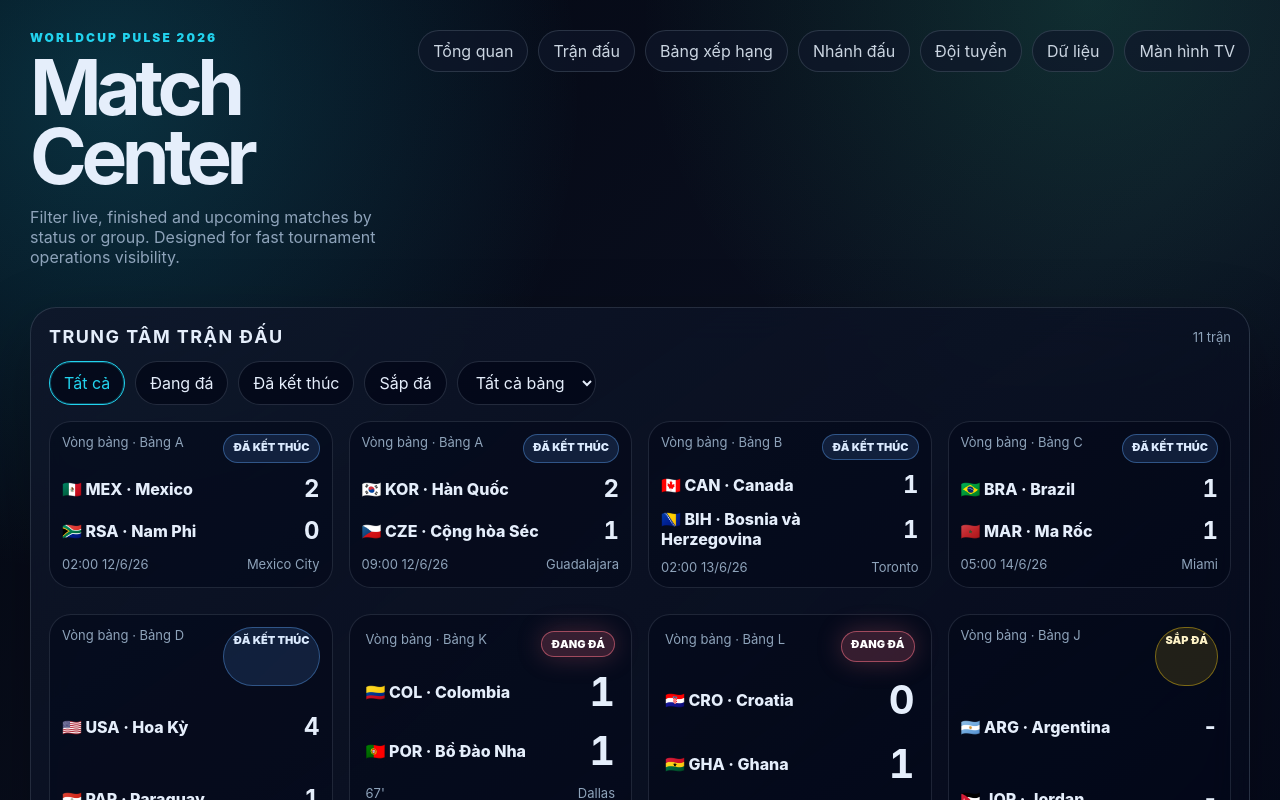
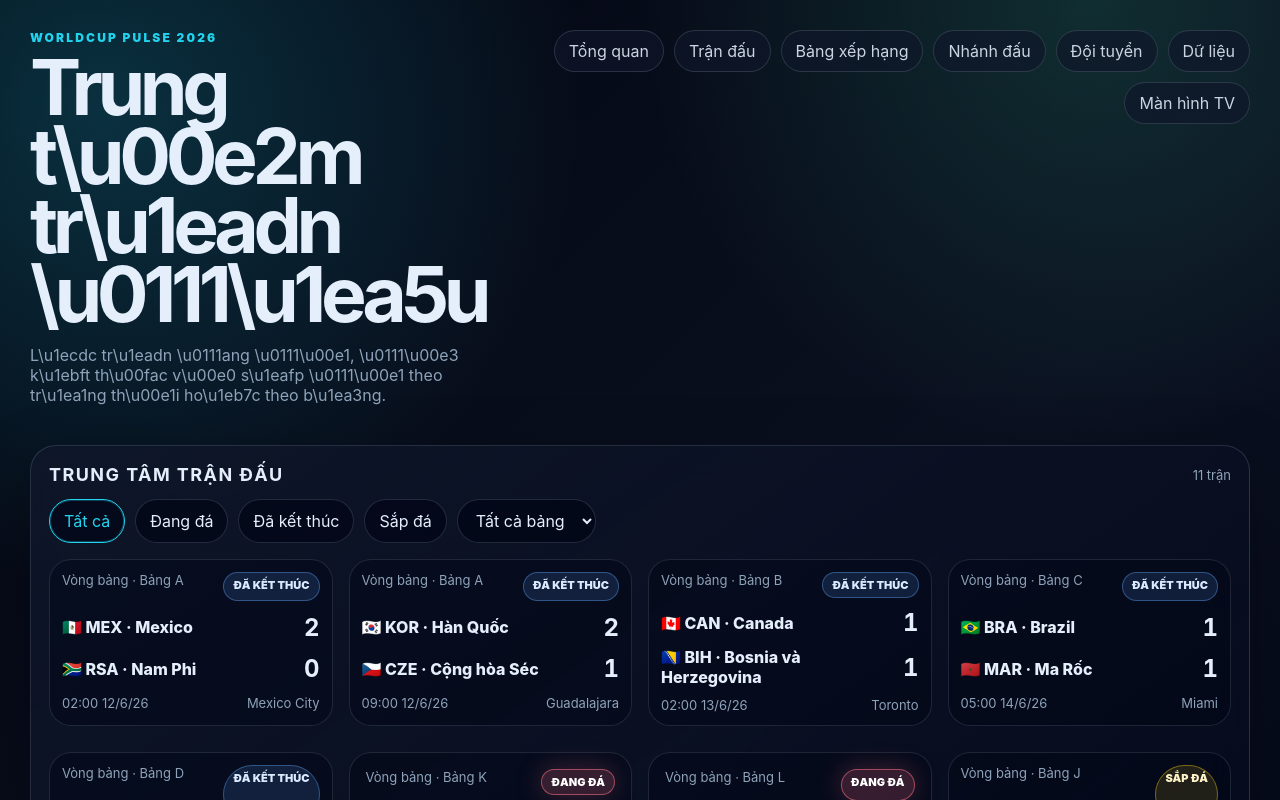
Before and after one commit to hydakyo/wc2026, a Next.js app: page /matches in a window 1280 px wide. Shown: the top 800 px of the page. Built offline with nearby package versions, Linux system fonts and the light colour scheme.

Commit message:
i18n: translate matches page

```diff
--- a/app/matches/page.tsx
+++ b/app/matches/page.tsx
@@ -3,7 +3,7 @@ import { Shell } from '@/components/Shell';
 
 export default function MatchesPage() {
   return (
-    <Shell title="Match Center" subtitle="Filter live, finished and upcoming matches by status or group. Designed for fast tournament operations visibility.">
+    <Shell title="Trung t\u00e2m tr\u1eadn \u0111\u1ea5u" subtitle="L\u1ecdc tr\u1eadn \u0111ang \u0111\u00e1, \u0111\u00e3 k\u1ebft th\u00fac v\u00e0 s\u1eafp \u0111\u00e1 theo tr\u1ea1ng th\u00e1i ho\u1eb7c theo b\u1ea3ng.">
       <MatchExplorer />
     </Shell>
   );
```
